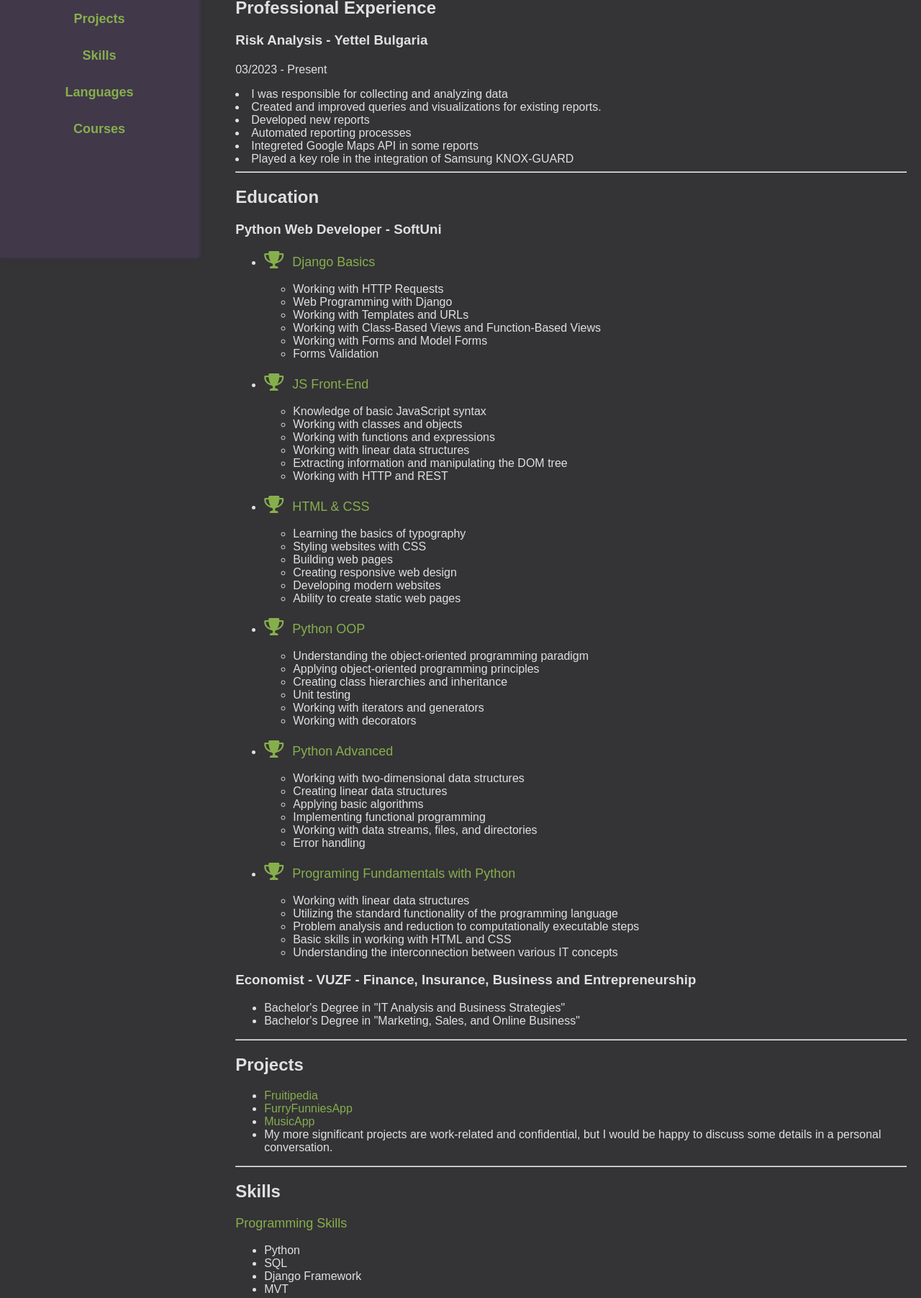
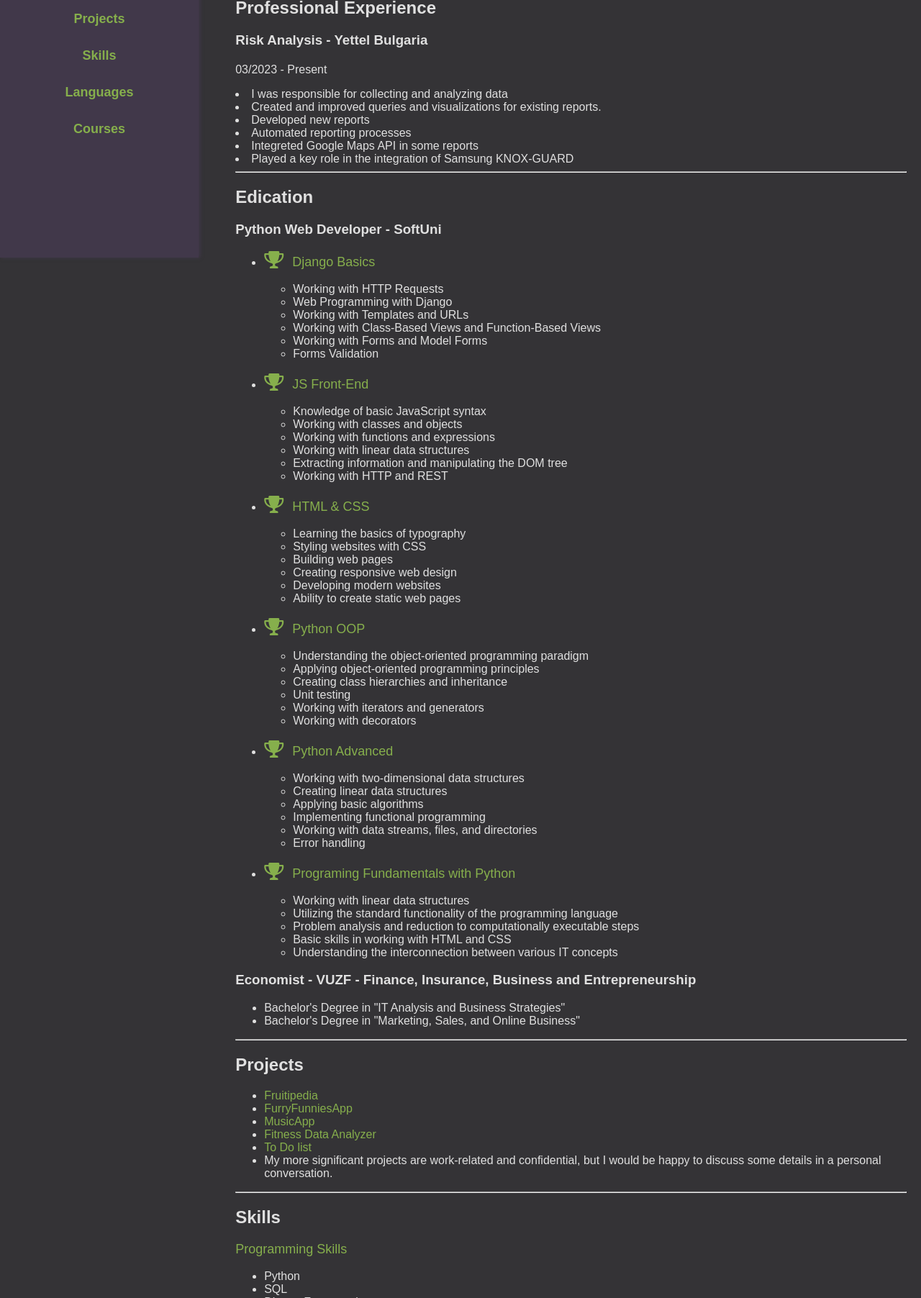
Before and after one commit to GeorgievValentin/GeorgievValentin.github.io, a plain HTML site: page index.html in a window 1280 px wide. Shown: the part 482-2286 px from the top of the page at 72% size. Drawn offline with Linux system fonts and the light colour scheme.

Commit message:
Updated index.html

```diff
--- a/index.html
+++ b/index.html
@@ -59,8 +59,14 @@
         </section>
 
         <hr>
+
+        <!-- <section id="projects">
+            <h2>Projects</h2>
+            <p>...</p>
+        </section> -->
+
         <section id="education">
-            <h2>Education</h2>
+            <h2>Edication</h2>
             <h3>Python Web Developer - SoftUni</h3>
             <ul class="sertificates">
                 <li class="course"><a href="https://softuni.bg/certificates/details/229722/475f01ae"><i class="fa-solid fa-trophy"></i>Django Basics</a></li>
@@ -141,6 +147,8 @@
                 <li><a href="https://github.com/GeorgievValentin/SoftUni/tree/main/python_web/django_basics/projects/ExamPreps/FruitipediaApp">Fruitipedia</a></li>
                 <li><a href="https://github.com/GeorgievValentin/SoftUni/tree/main/python_web/django_basics/projects/ExamPreps/FurryFunniesApp">FurryFunniesApp</a></li>
                 <li><a href="https://github.com/GeorgievValentin/SoftUni/tree/main/python_web/django_basics/projects/ExamPreps/MusicApp">MusicApp</a></li>
+                <li><a href="https://github.com/GeorgievValentin/simple_python_tasks/tree/main/fitness_data_analyzer">Fitness Data Analyzer</a></li>
+                <li><a href="https://github.com/GeorgievValentin/simple_python_tasks/blob/main/to_do_list/to_do_list.py">To Do list</a></li>
                 <li>My more significant projects are work-related and confidential,
                     but I would be happy to discuss some details in a personal conversation.</li>
             </ul>
```
